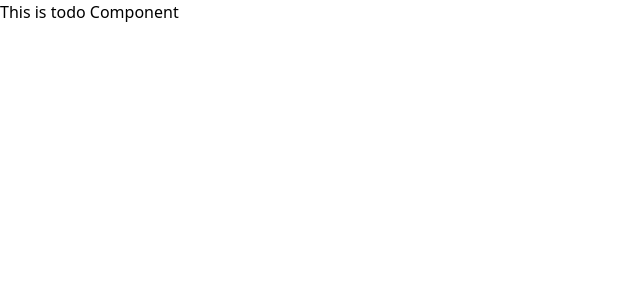
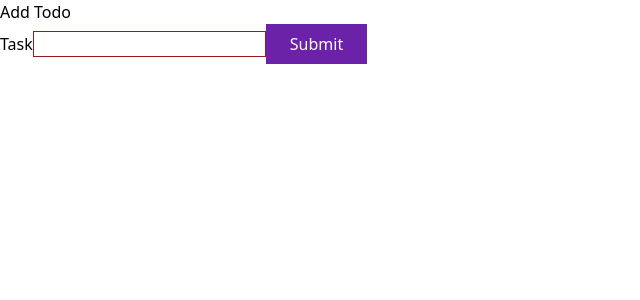
Before and after one commit to Yeakub1/todo-counter, a React (Vite) app: page / in a window 1280 px wide. Shown: the top 300 px of the page, without its empty margins (0-640 px from the left). Built offline with nearby package versions, Linux system fonts and the light colour scheme.

Commit message:
code update

```diff
--- a/src/components/Todo/TodoFrom.tsx
+++ b/src/components/Todo/TodoFrom.tsx
@@ -1,12 +1,41 @@
-import { useContext } from "react";
+import { FormEvent, useContext, useState } from "react";
 import { todoContext } from "../../context/TodoProvider";
 
 const TodoFrom = () => {
-    const { totoTitle } = useContext(todoContext);
-    return (
-        <div>
-            <h1>This is todo Component</h1>
-        </div>
-    );
+  const { state, dispatch } = useContext(todoContext);
+  const [task, setTask] = useState("");
+  console.log(state);
+
+  const handleSubmit = (e: FormEvent) => {
+    e.preventDefault();
+
+    const todo = {
+      id: Math.random().toString(36).substring(2, 7),
+      title: task,
+      isCompelete: false,
+    };
+    dispatch({ type: "addTodo", payload: todo });
+  };
+
+  return (
+    <div>
+      <h1>Add Todo</h1>
+      <form onSubmit={handleSubmit}>
+        <label htmlFor="Todo">Task</label>
+        <input
+          className="border border-red-800 "
+          type="text"
+          name="todo"
+          id="todo"
+          onBlur={(e) => setTask(e.target.value)}
+        />
+        <input
+          className="btn bg-purple-800 px-6 py-2 text-white"
+          type="submit"
+          value="Submit"
+        />
+      </form>
+    </div>
+  );
 };
 export default TodoFrom;
```
